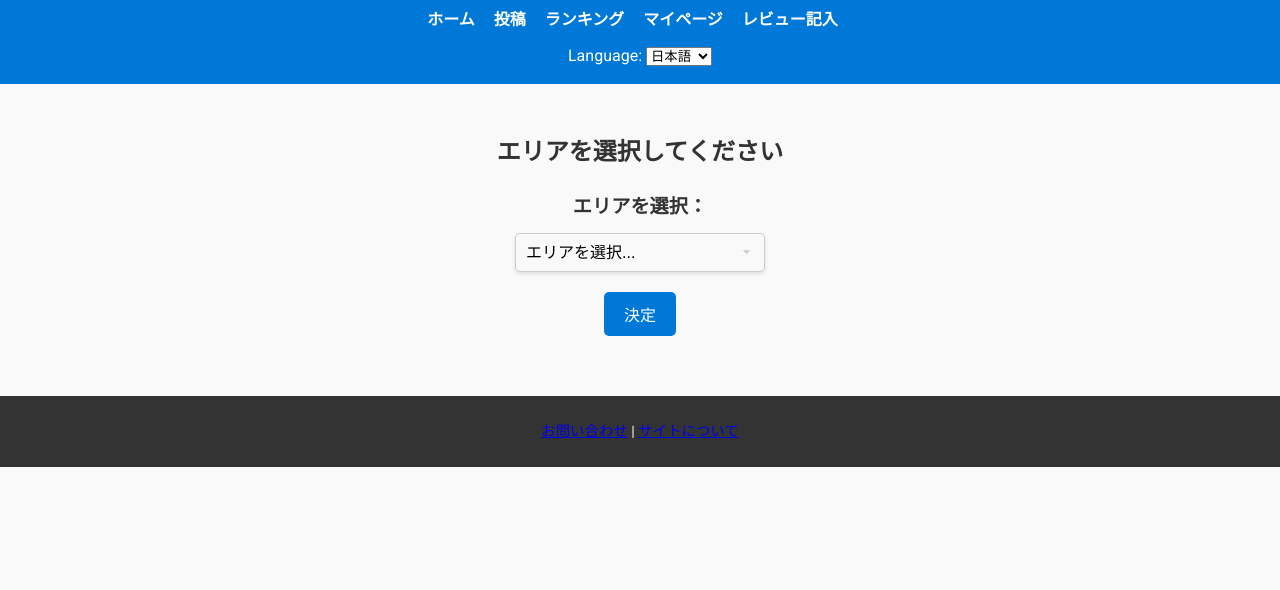
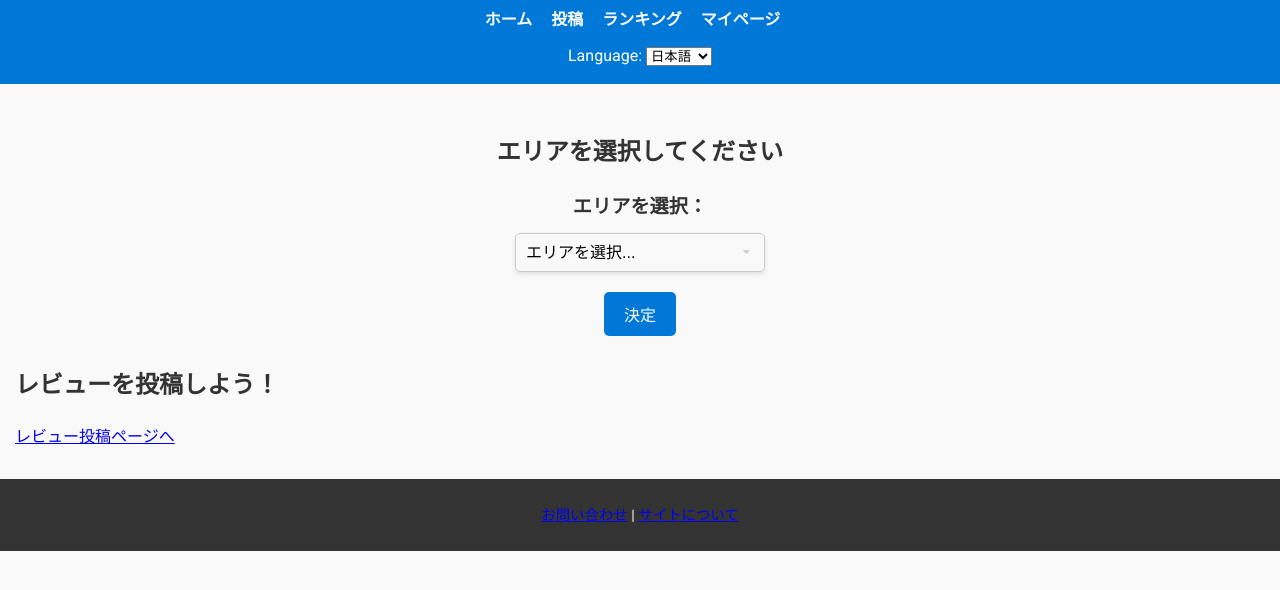
Before and after one commit to prioreye/my-prototype-site, a plain HTML site: page home.html in a window 1280 px wide. Both pictures are taken after a click on the button "日本語". Shown: the part 56-646 px from the top of the page. Drawn offline with Linux system fonts and the light colour scheme.

Commit message:
Fix: Update homepage design and layout

```diff
--- a/home.html
+++ b/home.html
@@ -27,7 +27,6 @@
                     <li><a href="post.html" id="postLink">投稿</a></li>
                     <li><a href="ranking.html" id="rankingLink">ランキング</a></li>
                     <li><a href="mypage.html" id="mypageLink">マイページ</a></li>
-                    <li><a href="review.html" id="reviewLink">レビュー記入</a></li>
                 </ul>
             </nav>
             <!-- ヘッダーの言語切り替え -->
@@ -43,6 +42,7 @@
 
     <!-- メインコンテンツ -->
     <main class="site-main">
+        <!-- エリア選択 -->
         <section class="area-selection">
             <h2 id="areaSelectionTitle">エリアを選択してください</h2>
             <div class="area-dropdown">
@@ -58,6 +58,14 @@
                 <button id="goToArea">決定</button>
             </div>
         </section>
+
+        <!-- レビュー投稿 -->
+        <section class="review-post">
+            <h2 id="reviewPostTitle">レビューを投稿しよう！</h2>
+            <div class="review-button">
+                <a href="review.html" id="reviewPostButton" class="btn-review">レビュー投稿ページへ</a>
+            </div>
+        </section>
     </main>
 
     <!-- フッター -->
--- a/home.js
+++ b/home.js
@@ -50,9 +50,10 @@ function applyLanguage(language) {
           postLink: "投稿",
           rankingLink: "ランキング",
           mypageLink: "マイページ",
-          reviewLink: "レビュー記入",
           areaSelectionTitle: "エリアを選択してください",
           areaLabel: "エリアを選択：",
+          reviewPostTitle: "レビューを投稿しよう！",
+          reviewPostButton: "レビュー投稿ページへ",
           tokyo: "東京",
           osaka: "大阪",
           kyoto: "京都",
@@ -68,9 +69,10 @@ function applyLanguage(language) {
           postLink: "Post",
           rankingLink: "Ranking",
           mypageLink: "My Page",
-          reviewLink: "Write Review",
           areaSelectionTitle: "Select an Area",
           areaLabel: "Select an Area:",
+          reviewPostTitle: "Write a Review!",
+          reviewPostButton: "Go to Review Page",
           tokyo: "Tokyo",
           osaka: "Osaka",
           kyoto: "Kyoto",
@@ -91,7 +93,6 @@ function applyLanguage(language) {
   document.getElementById("postLink").textContent = content.postLink;
   document.getElementById("rankingLink").textContent = content.rankingLink;
   document.getElementById("mypageLink").textContent = content.mypageLink;
-  document.getElementById("reviewLink").textContent = content.reviewLink;
 
   // メイン
   document.getElementById("areaSelectionTitle").textContent = content.areaSelectionTitle;
@@ -103,6 +104,10 @@ function applyLanguage(language) {
   document.getElementById("fukuokaOption").textContent = content.fukuoka;
   document.getElementById("goToArea").textContent = content.goToArea;
 
+  // レビュー投稿
+  document.getElementById("reviewPostTitle").textContent = content.reviewPostTitle;
+  document.getElementById("reviewPostButton").textContent = content.reviewPostButton;
+
   // フッター
   document.getElementById("contactLink").textContent = content.contact;
   document.getElementById("aboutLink").textContent = content.about;
```
